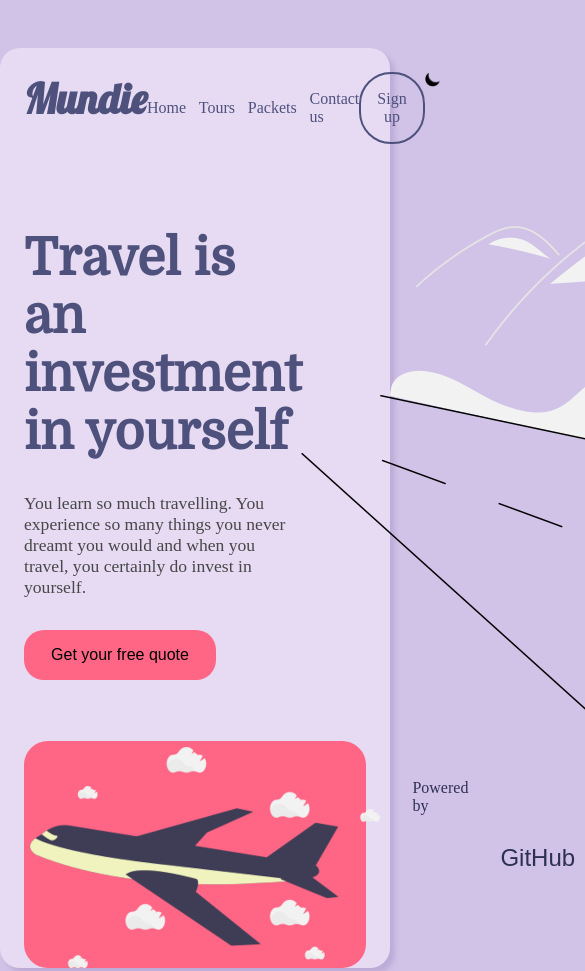
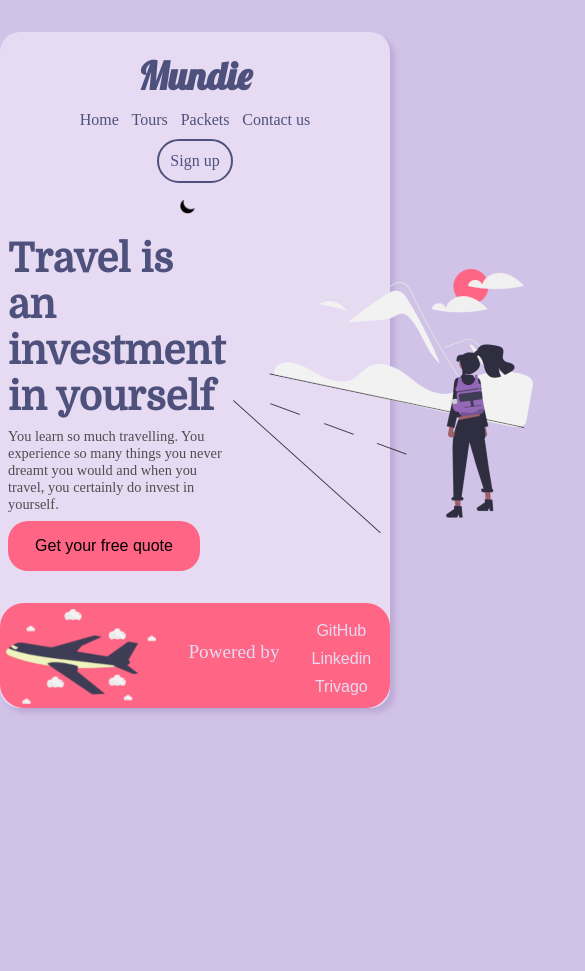
Before and after one commit to larissasmartins/travel-company-challenge, a plain HTML site: page index.html in a window 390 px wide. Shown: the top 971 px of the page, 585 px wide, since content can reach past the window. After the commit the page ends 844 px from the top, so only its background shows below. Drawn offline with Linux system fonts and the light colour scheme.

Commit message:
Feat add responsive code and images

```diff
--- a/index.html
+++ b/index.html
@@ -6,6 +6,7 @@
     <meta name="description" content="A travel company website">
     <link rel="shortcut icon" href="images/favicon.ico" type="image/x-icon">
     <link href="style/style.css" type="text/css" rel="stylesheet">
+    <link href="style/responsive.css" type="text/css" rel="stylesheet">
     <title>Mundie | Travel Tours</title>
 </head>
 <body>
@@ -33,13 +34,21 @@
                 <p class="container-main-subtitle">You learn so much travelling. You experience so many things you never dreamt you would and when you travel, you certainly do invest in yourself.</p>
                 <a href="CV2.pdf" download="CV2.pdf" type="application/pdf" class="main-btn">Get your free quote</a>
             </div>
-            <img class="container-main-image" src="images/undraw_exploring_re_grb9.png" alt="Travel image">
+            <picture>
+                <source media="(max-width: 580px)" srcset="images/main-image-p.png">
+                <source media="(max-width: 730px)" srcset="images/main-image-m.png">
+                <img class="container-main-image" src="images/main-image.png" alt="Travel image">
+            </picture>
         </section>
 
     <!--Footer with companies links-->
         <footer>
             <div class="footer-info">
-                <img class="footer-image" src="images/undraw_aircraft_fbvl.png" alt="Airplane">
+                <picture>
+                    <source media="(max-width: 580px)" srcset="images/footer-image-p.png">
+                <img class="footer-image" src="images/footer-image.png" alt="Airplane">
+                </picture>
+
                 <div class="footer-text">
                     <p class="footer-text-powered">Powered by</p>
                     <ul class="footer-text-companies">
--- a/js/script.js
+++ b/js/script.js
@@ -1,10 +1,31 @@
+// Dark mode fuction
+
 var icon = document.getElementById("icon");
 
 icon.onclick = function(){
   document.body.classList.toggle("dark-mode");
   if(document.body.classList.contains("dark-mode")){
-    icon.src = "/images/sun.png";
+    icon.src = "images/sun.png";
   }else{
-    icon.src = "/images/moon.png";
+    icon.src = "images/moon.png";
   }
 }
+
+//Random number using JSON
+
+var poweredByList = ["footer-github", "footer-linkedin", "footer-trivago"];
+var footerCompany = chooseOne(poweredByList);
+
+function chooseOne(poweredByList){
+  return poweredByList[parseInt(Math.random()*poweredByList.length)];
+}
+
+
+/*
+if (footerCompanies == "array") {
+  return generateRandomJson();
+}
+
+function generateRandomJson () {
+  return chooseOne(footerCompanies);
+} */
--- /dev/null
+++ b/style/responsive.css
@@ -0,0 +1,37 @@
+/* MAIN TEXT RESPONSIVENESS */
+
+@media (max-width: 740px){
+    .container-main-text{
+        padding: .1rem 0 0 .5rem;
+        gap: .5rem;
+    }
+    .container-main-title{
+        font-size: 2.5rem;
+    }
+    .container-main-subtitle{
+        font-size: 0.9rem;
+    }
+}
+
+/* MENU NAV AND FOOTER RESPONSIVENESS */
+@media (max-width:600px){
+    .menu-nav{
+        display: flex;
+        flex-direction: column;
+        align-items: center;
+    }
+    .menu-nav-links{
+        padding: 3%;
+    }
+    .footer-info{
+        margin: 2rem 0 0 0;
+    }
+}
+
+@media (max-width: 760px){
+    .footer-text-companies{
+        flex-direction: column;
+        gap: 10%;
+        font-size: 1rem;
+    }
+}
--- a/style/style.css
+++ b/style/style.css
@@ -17,6 +17,7 @@
 
 #icon{
     max-height: 15px;
+    margin: 1rem 1rem 0 0;
     cursor: pointer;
 }
 *{
@@ -35,7 +36,7 @@ body{
     background-color: var(--primary-color);
     max-width: 60rem;
     width: 100%;
-    margin: 3rem auto;
+    margin: 2rem auto 1rem auto;
     border-radius: 20px;
     box-shadow: 5px 5px 5px rgba(157, 132, 191, 0.377);
 }
@@ -45,12 +46,12 @@ body{
     display: flex;
     flex-direction: row;
     justify-content: space-around;
-    padding: 24px;
+    padding: 20px;
 }
 .menu-nav-logo{
     color: var(--secondary-color);
     font-family: 'Lobster', cursive;
-    font-size: 2.6em;
+    font-size: 2.4em;
     float: left;
 }
 .menu-nav-links{
@@ -68,9 +69,9 @@ body{
 }
 .menu-nav-btn{
     background-color: transparent;
-    padding: 1rem;
+    padding: .7rem;
     border-radius: 2rem;
-    max-width: 6rem;
+    max-width: 5.5rem;
     border: 2px solid var(--secondary-color);
     color: var(--secondary-color);
     font-family: serif;
@@ -93,20 +94,21 @@ body{
 .container-main-text{
     display: flex;
     flex-direction: column;
-    padding: 0 0 0 1.5rem;
-    gap: 32px;
-    color: rgb(71, 71, 71);
+    max-width: 20rem;
+    padding: .5rem 0 0 1.5rem;
+    gap: 1rem;
 }
 .container-main-title{
     font-family: 'Domine';
-    font-size: 3.2rem;
+    font-size: 3rem;
     color: var(--secondary-color);
     justify-content: center;
     align-items: center;
 }
 .container-main-subtitle{
-    font-size: 1.1rem;
+    font-size: 1rem;
     text-align: start;
+    color: rgb(78, 78, 78);
 }
 .main-btn{
     background-color: var(--quaternary-color);
@@ -126,7 +128,9 @@ body{
     cursor: pointer;
 }
 .container-main-image{
-    object-fit: cover;
+    max-width: 35rem;
+    max-height: 26rem;
+    padding: .5rem;
 }
 
 /* Footer content */
@@ -145,8 +149,8 @@ body{
 }
 .footer-text-powered{
     margin: 2rem;
-    color: #2e3053;
-    font-size: 1rem;
+    color: var(--primary-color);
+    font-size: 1.2rem;
 }
 .footer-text-companies{
     display: flex;
@@ -157,12 +161,11 @@ body{
     font-size: 1.5rem;
     text-decoration: none;
     font-family: 'Sarala', sans-serif;
-    color: #2e3053;
 }
 .footer-companies{
     text-decoration: none;
     font-family: 'Sarala', sans-serif;
-    color: #2e3053;
+    color: var(--primary-color);
 }
 .footer-image{
     max-width: fit-content;
```
Also changed, not shown: images/footer-image-p.png (added), images/footer-image.png (added), images/main-image-m.png (added), images/main-image-p.png (added), images/main-image.png (added), images/undraw_aircraft_fbvl.png (deleted), images/undraw_exploring_re_grb9.png (deleted).
